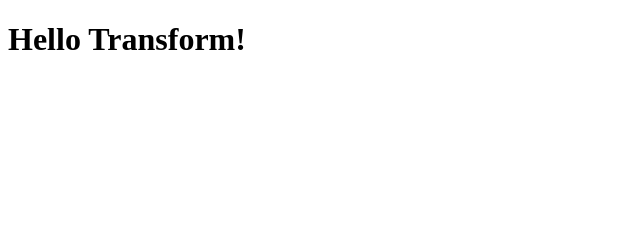
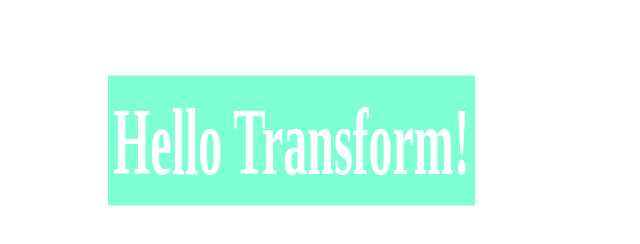
Before and after one commit to zenapark/cssexample, a plain HTML site: page transform_1.html in a window 1280 px wide. Shown: the whole page, without its empty margins (0-640 px from the left). Drawn offline with Linux system fonts and the light colour scheme.

Commit message:
transform

```diff
--- a/transform_1.html
+++ b/transform_1.html
@@ -3,7 +3,14 @@
 <head>
   <style>
     h1{
-      background-color: deepbluesky;
+      background-color: aquamarine;
+      color:white;
+      display: inline-block;
+      padding:5px;
+      font-size: 3rem;
+      margin:100px;
+      /* transform: scaleX(1) scaleY(2); */
+      transform: scale(1,2);
     }
 
   </style>
```
